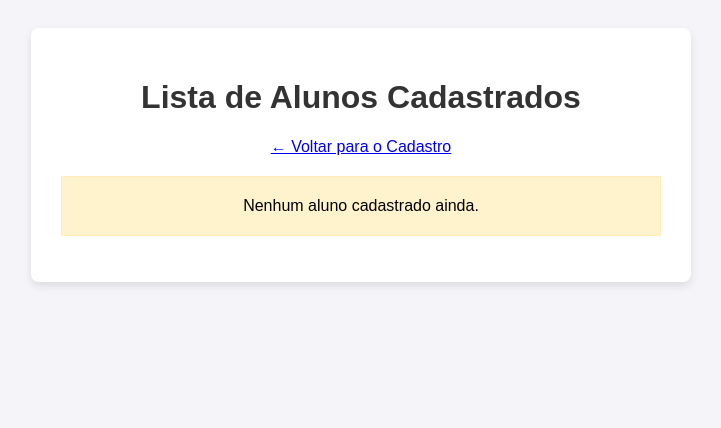
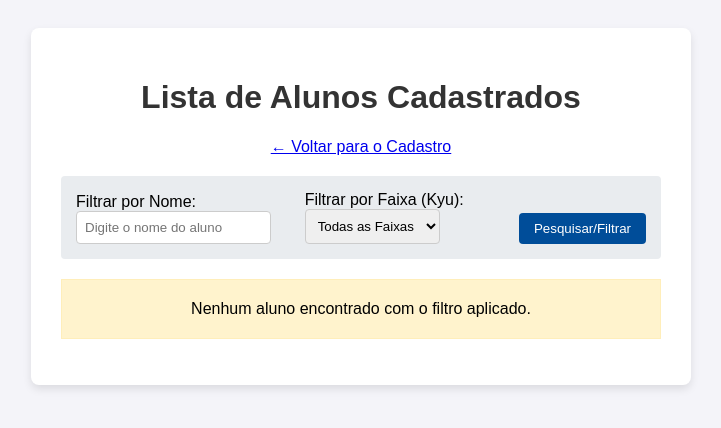
Before and after one commit to juanbalaquente/sistema-judo-academia, a PHP site: page /alunos_list.php in a window 1280 px wide. Shown: the top 428 px of the page, without its empty margins (279-1000 px from the left). Run offline with PHP 8.4, Linux system fonts and the light colour scheme; data that the repository does not hold is empty.

Commit message:
Oct 7, 2025, 10:51 PM

```diff
--- a/alunos_list.php
+++ b/alunos_list.php
@@ -1,23 +1,51 @@
 <?php
 // =================================================================
-// 1. LÓGICA PHP: CONEXÃO E CONSULTA AO BANCO DE DADOS
+// 1. LÓGICA PHP: CONEXÃO, FILTRO E CONSULTA AO BANCO DE DADOS
 // =================================================================
 
-// Inclui o arquivo de conexão. A variável $pdo estará disponível aqui.
 require 'includes/db_connect.php';
 
-$alunos = []; // Array que armazenará os dados dos alunos
-$message = ''; // Variável para mensagens de feedback
+$alunos = [];
+$message = '';
+
+// Variáveis para armazenar o estado atual do filtro
+$search_nome = '';
+$search_kyu = '';
+$where_clauses = [];
+$params = [];
+
+// 1.1. Verifica e Captura os Dados do Filtro (se vierem da URL)
+if (isset($_GET['nome']) && $_GET['nome'] !== '') {
+    $search_nome = trim($_GET['nome']);
+    // Adiciona a condição WHERE para buscar por nome. O LIKE permite busca parcial.
+    $where_clauses[] = "nome LIKE :nome";
+    $params[':nome'] = '%' . $search_nome . '%';
+}
+
+if (isset($_GET['kyu']) && $_GET['kyu'] !== '') {
+    $search_kyu = $_GET['kyu'];
+    // Adiciona a condição WHERE para buscar pela faixa exata.
+    $where_clauses[] = "kyu = :kyu";
+    $params[':kyu'] = $search_kyu;
+}
+
+// 1.2. Constrói a Query SQL
+$sql = "SELECT id, nome, data_nascimento, peso, kyu, telefone, email FROM alunos";
+
+// Se houver alguma cláusula WHERE (se o filtro foi aplicado)
+if (count($where_clauses) > 0) {
+    $sql .= " WHERE " . implode(' AND ', $where_clauses);
+}
+
+// Ordena a lista
+$sql .= " ORDER BY nome ASC";
 
 try {
-    // 1.1. Prepara a Query SQL para selecionar todos os alunos
-    // ORDER BY nome ASC ajuda a manter a lista organizada
-    $sql = "SELECT id, nome, data_nascimento, peso, kyu, telefone, email FROM alunos ORDER BY nome ASC";
+    // 1.3. Prepara e Executa a Consulta
+    $stmt = $pdo->prepare($sql);
+    $stmt->execute($params);
 
-    // 1.2. Executa a consulta
-    $stmt = $pdo->query($sql);
-
-    // 1.3. Busca todos os resultados como um array associativo
+    // 1.4. Busca todos os resultados
     $alunos = $stmt->fetchAll();
 
 } catch (Exception $e) {
@@ -34,7 +62,7 @@ try {
     <title>Lista de Alunos - Judô</title>
     <link rel="stylesheet" href="styles/main.css">
     <style>
-    /* Estilos adicionais específicos para a tabela (você pode colocar no main.css) */
+    /* Estilos adicionais específicos para a tabela e o filtro */
     .tabela-alunos {
         width: 100%;
         border-collapse: collapse;
@@ -66,6 +94,33 @@ try {
         text-align: center;
         margin-bottom: 20px;
     }
+
+    .form-filtro {
+        display: flex;
+        gap: 10px;
+        margin-bottom: 20px;
+        padding: 15px;
+        background-color: #e9ecef;
+        border-radius: 4px;
+        align-items: flex-end;
+    }
+
+    .form-filtro input,
+    .form-filtro select {
+        flex-grow: 1;
+        padding: 8px;
+        border: 1px solid #ccc;
+        border-radius: 4px;
+    }
+
+    .form-filtro button {
+        padding: 8px 15px;
+        background-color: #004d99;
+        color: white;
+        border: none;
+        border-radius: 4px;
+        cursor: pointer;
+    }
     </style>
 </head>
 
@@ -83,6 +138,38 @@ try {
         echo $message;
         ?>
 
+        <form method="GET" action="alunos_list.php" class="form-filtro">
+            <div>
+                <label for="nome">Filtrar por Nome:</label>
+                <input type="text" id="nome" name="nome" placeholder="Digite o nome do aluno"
+                    value="<?php echo htmlspecialchars($search_nome); ?>">
+            </div>
+
+            <div>
+                <label for="kyu">Filtrar por Faixa (Kyu):</label>
+                <select id="kyu" name="kyu">
+                    <option value="">Todas as Faixas</option>
+                    <option value="Branca" <?php if ($search_kyu == 'Branca') echo 'selected'; ?>>Branca</option>
+                    <option value="Cinza" <?php if ($search_kyu == 'Cinza') echo 'selected'; ?>>Cinza</option>
+                    <option value="Azul" <?php if ($search_kyu == 'Azul') echo 'selected'; ?>>Azul</option>
+                    <option value="Amarela" <?php if ($search_kyu == 'Amarela') echo 'selected'; ?>>Amarela</option>
+                    <option value="Laranja" <?php if ($search_kyu == 'Laranja') echo 'selected'; ?>>Laranja</option>
+                    <option value="Verde" <?php if ($search_kyu == 'Verde') echo 'selected'; ?>>Verde</option>
+                    <option value="Roxa" <?php if ($search_kyu == 'Roxa') echo 'selected'; ?>>Roxa</option>
+                    <option value="Marrom" <?php if ($search_kyu == 'Marrom') echo 'selected'; ?>>Marrom</option>
+                    <option value="Preta" <?php if ($search_kyu == 'Preta') echo 'selected'; ?>>Preta (Shodan)</option>
+                </select>
+            </div>
+
+            <button type="submit">Pesquisar/Filtrar</button>
+            <?php if ($search_nome !== '' || $search_kyu !== ''): ?>
+            <a href="alunos_list.php" class="btn-clear"
+                style="padding: 8px 15px; background-color: #dc3545; color: white; border-radius: 4px; text-decoration: none;">Limpar
+                Filtro</a>
+            <?php endif; ?>
+        </form>
+
+
         <?php if (count($alunos) > 0): ?>
         <table class="tabela-alunos">
             <thead>
@@ -93,6 +180,7 @@ try {
                     <th>Nascimento</th>
                     <th>Telefone</th>
                     <th>E-mail</th>
+                    <th>Ações</th>
                 </tr>
             </thead>
             <tbody>
@@ -107,13 +195,18 @@ try {
                     <td><?php echo htmlspecialchars(date('d/m/Y', strtotime($aluno['data_nascimento']))); ?></td>
                     <td><?php echo htmlspecialchars($aluno['telefone']); ?></td>
                     <td><?php echo htmlspecialchars($aluno['email']); ?></td>
+                    <td>
+                        <a href="editar_aluno.php?id=<?php echo $aluno['id']; ?>" class="btn-acao editar">Editar</a> |
+                        <a href="excluir_aluno.php?id=<?php echo $aluno['id']; ?>" class="btn-acao excluir"
+                            onclick="return confirm('Tem certeza que deseja excluir este aluno?');">Excluir</a>
+                    </td>
                 </tr>
                 <?php endforeach; ?>
             </tbody>
         </table>
         <?php else: ?>
         <p style="text-align: center; padding: 20px; background-color: #fff3cd; border: 1px solid #ffeeba;">Nenhum aluno
-            cadastrado ainda.</p>
+            encontrado com o filtro aplicado.</p>
         <?php endif; ?>
 
     </div>
```
